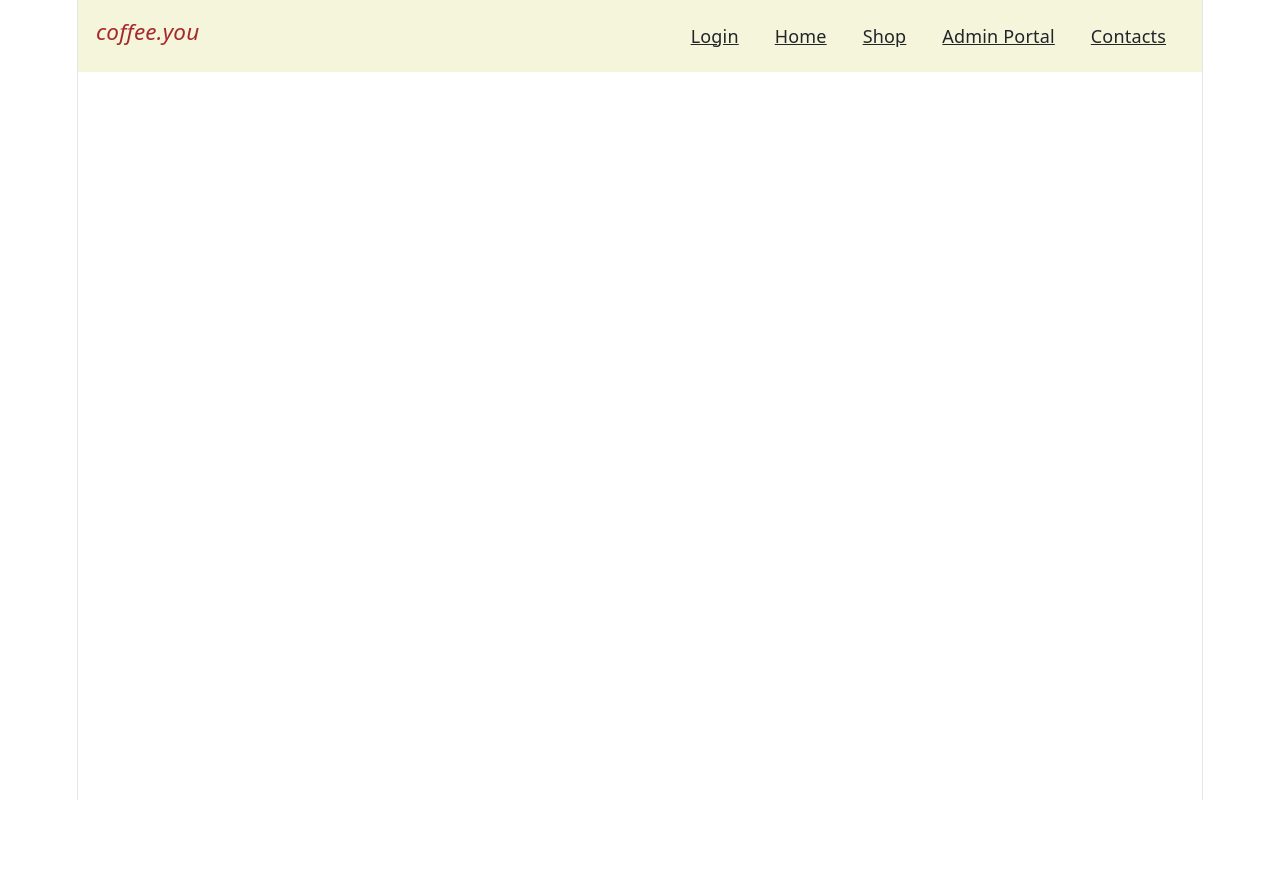
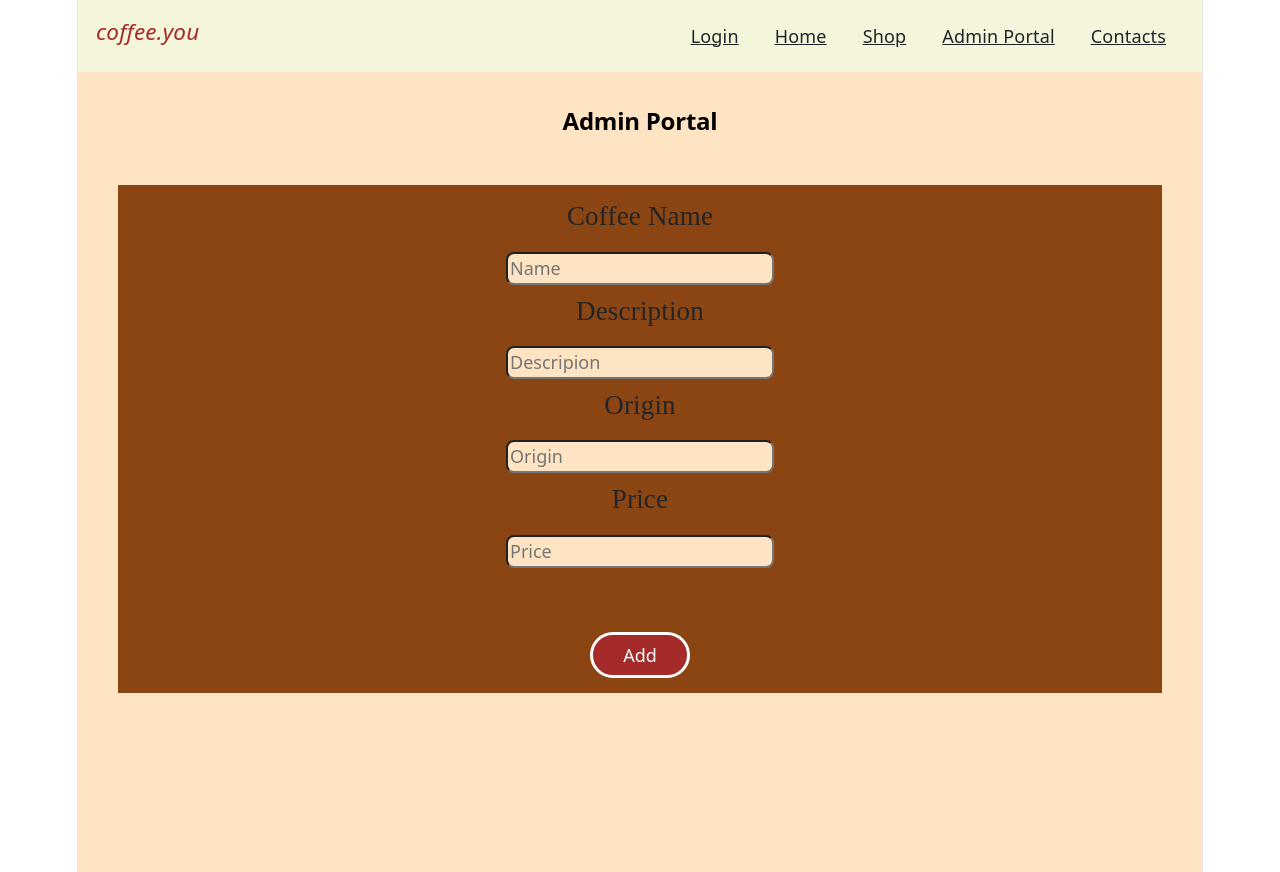
Before and after one commit to munirasheikh-rgb/Coffee-shop-web-App, a React (Vite) app: page /adminportal in a window 1280 px wide. Before the commit the page ends 800 px from the top, so only its background shows below. Built offline with nearby package versions, Linux system fonts and the light colour scheme; data requests are answered from the project's data file.

Commit message:
implemented add products feature

```diff
--- a/db.json
+++ b/db.json
@@ -1,39 +1,54 @@
 {
-    "products":[
+  "products": [
     {
-            "id":1,
-            "name":"Arabica roast",
-            "description":"smooth coffee with rich flavor",
-            "origin":"Kenya",
-            "price":12
+      "id": "1",
+      "name": "Arabica roast",
+      "description": "smooth coffee with rich flavor",
+      "origin": "Kenya",
+      "price": 12
     },
     {
-            "id":2,
-            "name":"Espresso Blend",
-            "description":"strong bold coffee",
-            "origin":"Ethopia",
-            "price":15
+      "id": "2",
+      "name": "Espresso Blend",
+      "description": "strong bold coffee",
+      "origin": "Ethopia",
+      "price": 15
     },
     {
-            "id":3,
-            "name":"House Blend",
-            "description":"bold dark coffee,rich in flavor",
-            "origin":"Vietnam",
-            "price":40
+      "id": "3",
+      "name": "House Blend",
+      "description": "bold dark coffee,rich in flavor",
+      "origin": "Vietnam",
+      "price": 40
     },
     {
-            "id":4,
-            "name":"Vanilla bean",
-            "description":"medium roast nutty flavor",
-            "origin":"Colombia",
-            "price":75
+      "id": "4",
+      "name": "Vanilla bean",
+      "description": "medium roast nutty flavor",
+      "origin": "Colombia",
+      "price": 75
+    },
+    {
+      "name": "Spanish latte ",
+      "description": "smooth milky flavor",
+      "origin": "Spain",
+      "price": "20",
+      "id": "-m5HL_5uzYw"
+    },
+    {
+      "name": "Americano",
+      "description": "advanced luxurious flavor",
+      "origin": "Korea",
+      "price": "18",
+      "id": "Lu-06xgiAlE"
     }
   ],
-    "users":[
+  "users": [
     {
-        "id":1,
-        "email":"munira@test.com",
-        "password":"12345678"
+      "id": "1",
+      "email": "munira@test.com",
+      "password": "12345678"
     }
-    ]
+  ],
+  "$schema": "./node_modules/json-server/schema.json"
 }
--- a/src/App.css
+++ b/src/App.css
@@ -25,6 +25,7 @@ border-radius: 100px;
   background-color: saddlebrown;
   align-self: center;
   margin-top: 30px;
+
 }
 .navbar:hover{
   background-color: bisque;
@@ -50,3 +51,32 @@ transform:translateY(15px);
 .search-input{
   background-color: bisque;
 }
+.form-add{
+  background-color: saddlebrown;
+  margin: 40px;
+  padding: 15px;
+
+
+}
+.frm-input{
+  background-color: bisque;
+  border-radius: 8px;
+  margin: 10px;
+ color: black;
+
+}
+.contacts{
+  background-color: bisque;
+  padding: 20px;
+  min-height: 100vh;
+}
+.content-portal{
+  background-color: bisque;
+  min-height: 100vh;
+}
+.card-frm{
+  background-color: azure;
+  padding: 30px;
+  border-radius: 20px;
+  box-shadow: 4px 10px;
+}
--- a/src/Pages/AdminPortal.jsx
+++ b/src/Pages/AdminPortal.jsx
@@ -0,0 +1,12 @@
+import ProductForm from "../components/ProductForm";
+
+export default function AdminPortal(){
+
+    return (
+        <div className="content-portal">
+            <h2 style={{color:"black",marginTop:"25px",
+            fontWeight:"bold",padding:"10px"}}>Admin Portal</h2>
+            <ProductForm/>
+        </div>
+    )
+}
--- a/src/Pages/Contact.jsx
+++ b/src/Pages/Contact.jsx
@@ -0,0 +1,40 @@
+import { useNavigate } from "react-router-dom"
+
+export default function(){
+    const navigate= useNavigate()
+    function handleClick(){
+        alert("Message sent")
+        navigate("/")
+
+    }
+
+    return(
+        <div className="contacts">
+        <h3 style={{fontWeight:"bold",color:"black",marginTop:"20px"}}>Contact us</h3>
+        <p><em>We'd love to hear from you☕️</em></p>
+        <div>
+            <form className="card-frm">
+            <input type="text" placeholder="Your name" className="frm-input" required/>
+            <div>
+            <input type="email" placeholder="Your email" className="frm-input" required/>
+            <div>
+            <textarea placeholder="Your message" className="frm-input" style={{height:"200px",width:"300px"}} required></textarea>
+            </div>
+            <button className="btn" onClick={handleClick}>Send</button>
+
+        </div>
+        </form>
+        </div>
+      <p className="mt-5">
+        Visit Us:
+        </p>
+        <p>
+       📍 Nairobi ,kenya
+       </p>
+       <p>
+       📧 coffee.you@gmail.com
+       </p>
+       📞 +254 713 000 000
+        </div>
+    )
+}
--- /dev/null
+++ b/src/components/ProductForm.jsx
@@ -0,0 +1,83 @@
+import {  useState } from "react"
+import { useProducts } from "../context/ProductContext"
+import { useNavigate } from "react-router-dom"
+
+export default function ProductForm(){
+const [formData,setFormData]= useState({
+name:"",
+description:"",
+origin:"",
+price:""
+})
+const{products,setProducts}=useProducts()
+
+const navigate=useNavigate()
+
+function handleonchage(event){
+    setFormData({
+        ...formData,
+        [event.target.name]:event.target.value
+    })
+
+}
+
+function handleSubmit(event){
+    event.preventDefault()
+fetch("http://localhost:3001/products",{
+    method:"POST",
+    headers:{
+        Accept:"application/json",
+        "content-type":"application/json"
+    },body:JSON.stringify({...formData})
+}).then((res)=>res.json())
+   .then((newProduct)=>{setProducts((prevProduct)=>[...prevProduct, newProduct])
+    navigate("/shop")})
+   .catch((error)=>{console.log(error)})
+}
+
+
+
+
+    return(
+        <div>
+            <form onSubmit={handleSubmit} className="form-add">
+                <h4 style={{fontFamily:"ui-serif"}}>Coffee Name</h4>
+        <input type="text"
+        name="name" placeholder="Name"
+        onChange={handleonchage}
+        value={formData.name}
+        className="frm-input"
+        required>
+        </input>
+             <h4 style={{fontFamily:"ui-rounded"}}>Description</h4>
+        <input type="text"
+        name="description" placeholder="Descripion"
+        onChange={handleonchage}
+        value={formData.description}
+        className="frm-input"
+         required>
+        </input>
+             <h4 style={{fontFamily:"fangsong"}}>Origin</h4>
+        <input type="text"
+        name="origin" placeholder="Origin"
+        onChange={handleonchage}
+        value={formData.origin}
+        className="frm-input"
+        required>
+        </input>
+             <h4 style={{fontFamily:"fangsong"}}>Price</h4>
+        <input type="text"
+        name="price" placeholder="Price"
+        onChange={handleonchage}
+        value={formData.price}
+        className="frm-input"
+        required>
+        </input>
+        <div>
+         <button className="btn mt-5" type ="submit">Add</button>
+        </div>
+            </form>
+
+        </div>
+    )
+}
--- a/src/main.jsx
+++ b/src/main.jsx
@@ -9,6 +9,8 @@ import Navbar from './components/Navbar.jsx'
 import Login from './Pages/Login.jsx'
 import Shop from './Pages/Shop.jsx'
 import { ProductProvider } from './context/ProductContext.jsx'
+import AdminPortal from './Pages/AdminPortal.jsx'
+import Contacts from './Pages/Contact.jsx'
 
 createRoot(document.getElementById('root')).render(
   <StrictMode>
@@ -22,6 +24,8 @@ createRoot(document.getElementById('root')).render(
     <Route path='/' element={<Home/>}/>
     <Route path='/login' element={<Login/>}/>
     <Route path='/shop' element={<Shop/>}/>
+    <Route path='/adminportal' element={<AdminPortal/>}/>
+    <Route path='/contacts' element={<Contacts/>}/>
      </Routes>
     </BrowserRouter>
     </ProductProvider>
```
Lines whose indentation alone changed are shown as unchanged.
